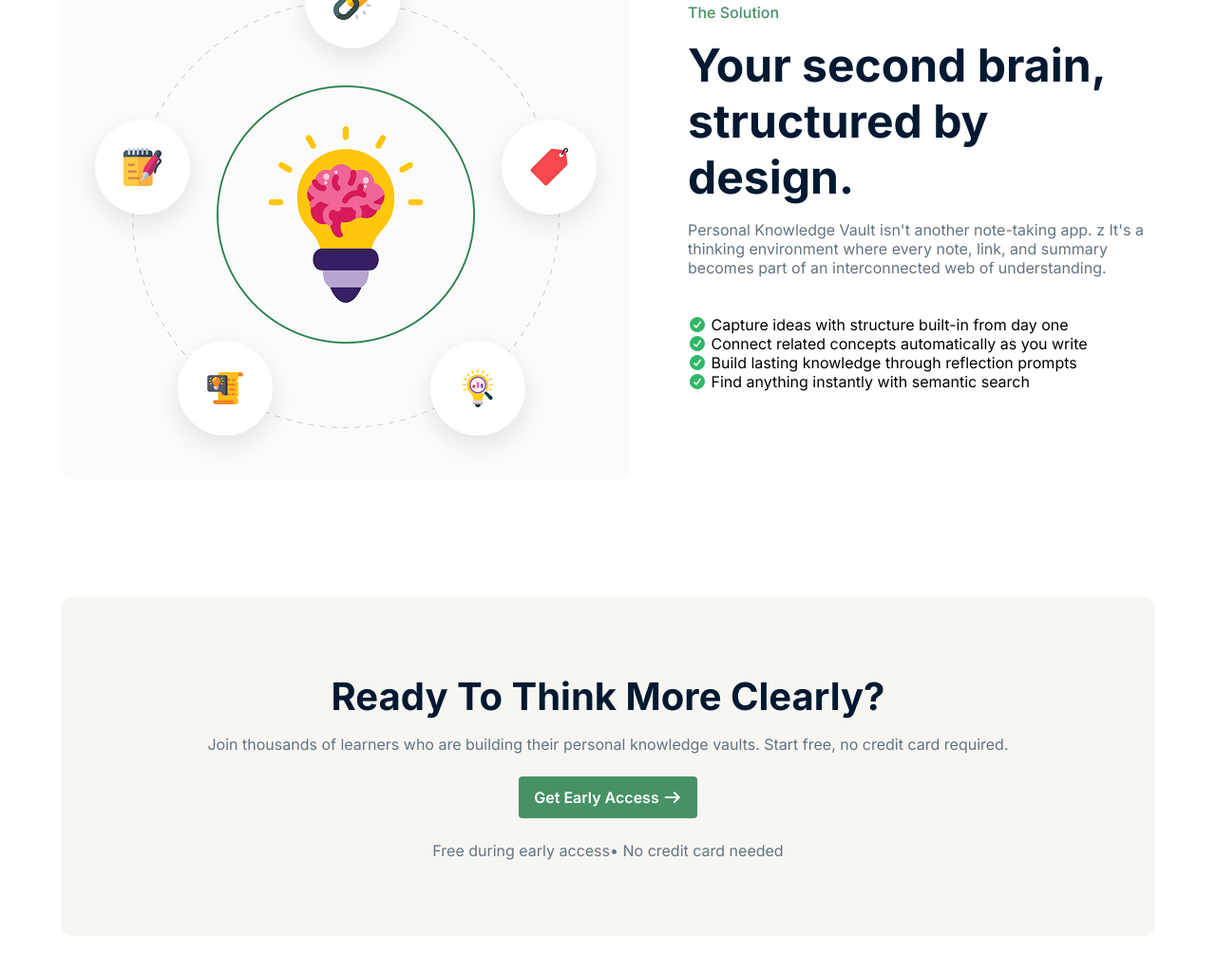
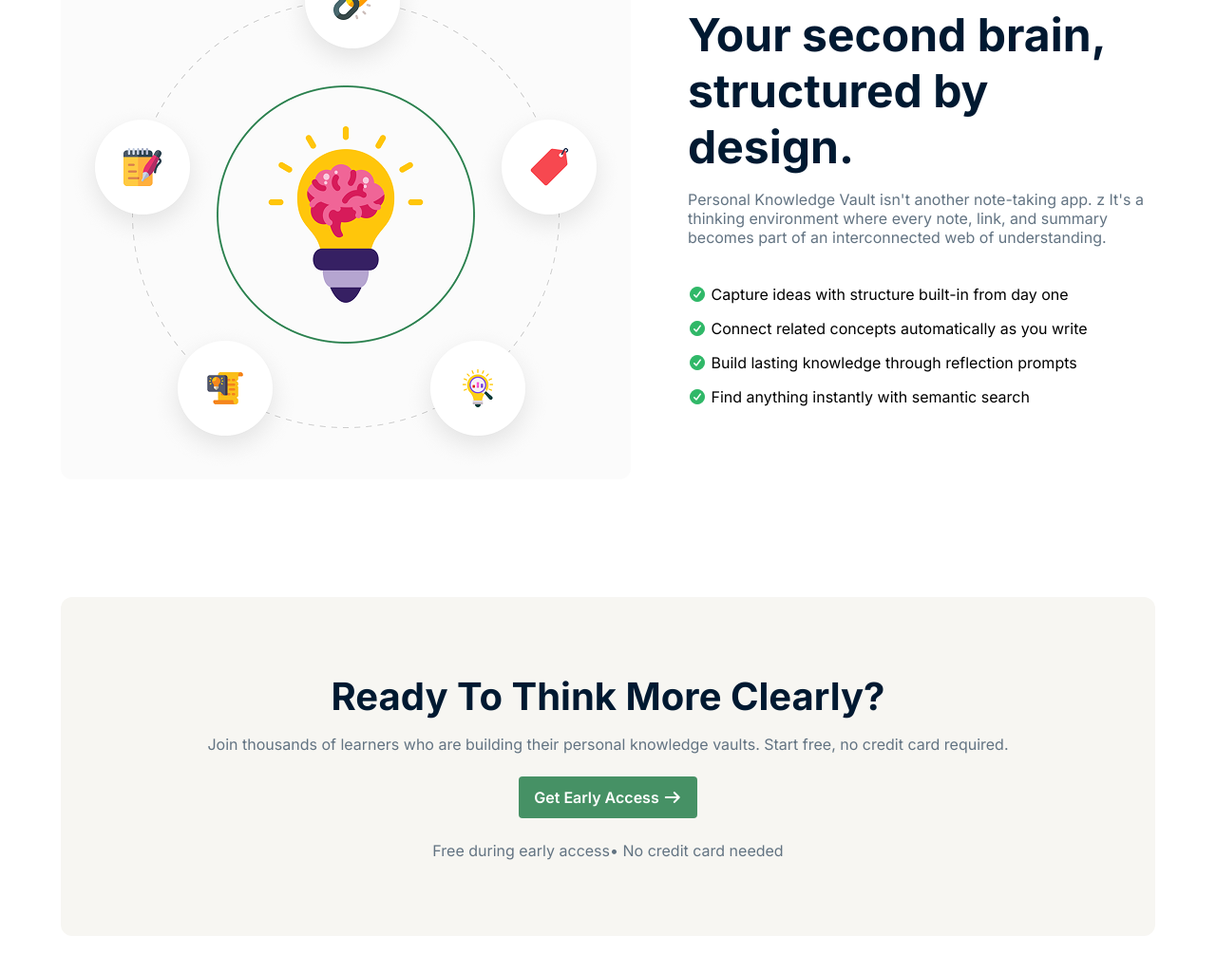
Before and after one commit to Mst-Jui/B13-A01, a plain HTML site: page index.html in a window 1280 px wide. Shown: the part 1623-2647 px from the top of the page at 95% size. Drawn offline with Linux system fonts and the light colour scheme.

Commit message:
some correction

```diff
--- a/style.css
+++ b/style.css
@@ -238,6 +238,10 @@
    .description li i {
      color: #30B868;
    }
+   .description li{
+    margin-bottom: 16px;
+   }
+
 
 
 
```
